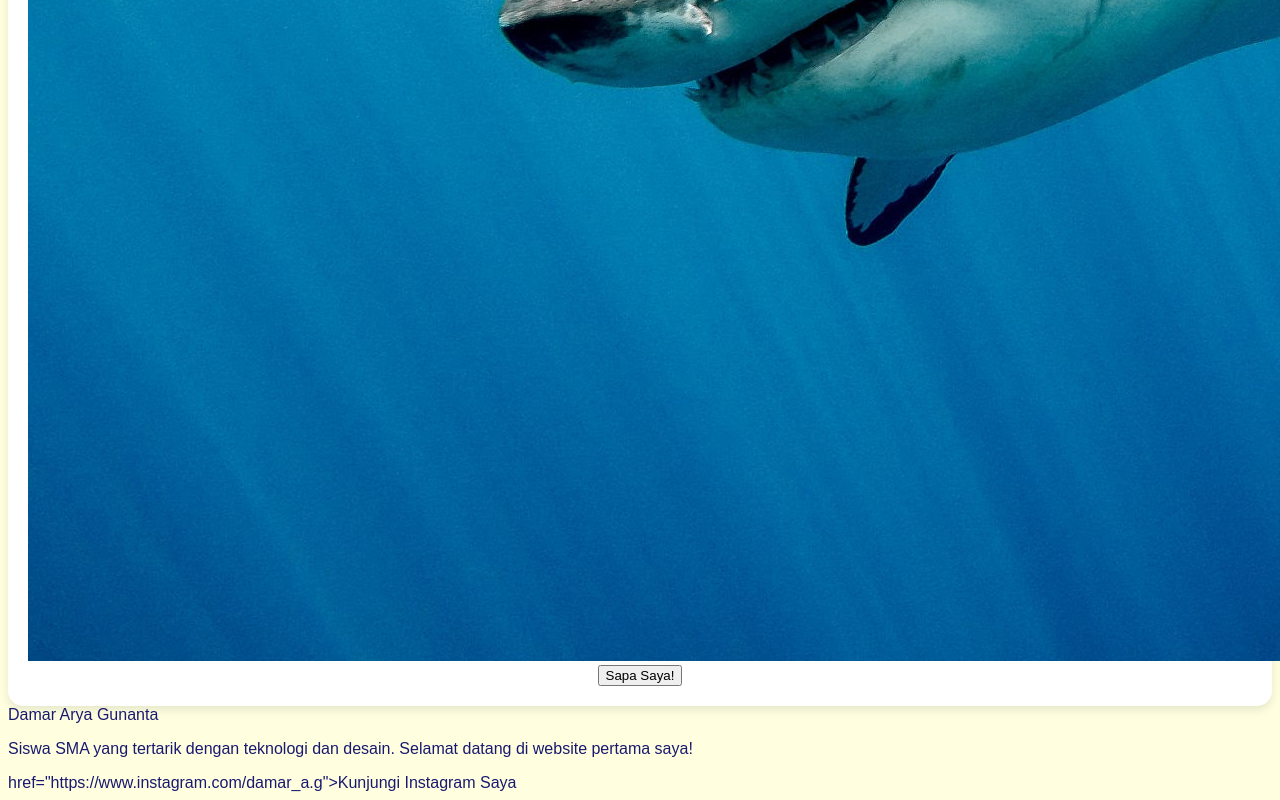
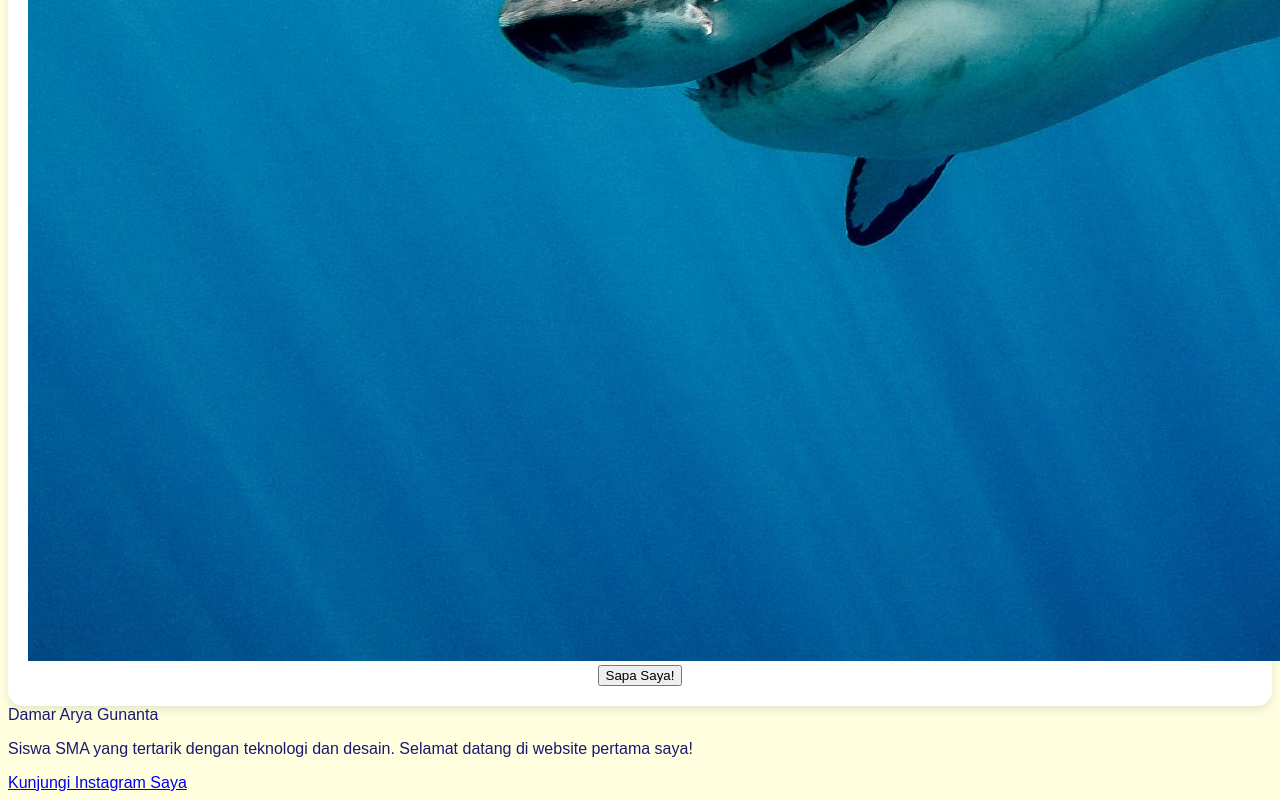
Before and after one commit to Damar37/PelatihanTIK-damar, a plain HTML site: page index.html in a window 1280 px wide. Shown: the part 903-1703 px from the top of the page. Drawn offline with Linux system fonts and the light colour scheme.

Commit message:
Update index.html

```diff
--- a/index.html
+++ b/index.html
@@ -11,8 +11,7 @@
 </div>
   </h1>Damar Arya Gunanta</h1>
   </p>Siswa SMA yang tertarik dengan teknologi dan desain. Selamat datang di website pertama saya!</p>
-  <a>
-  href="https://www.instagram.com/damar_a.g">Kunjungi Instagram Saya</a>
+  <a href="https://www.instagram.com/damar_a.g">Kunjungi Instagram Saya</a>
 
 </body>
 </html>
```
